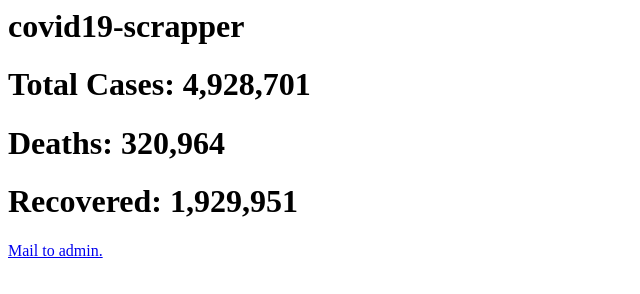
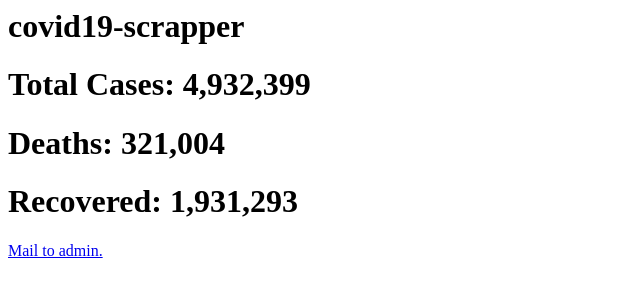
Before and after one commit to vivekascoder/covid, a plain HTML site: page index.html in a window 1280 px wide. Shown: the full height of the page, 0-640 px from the left. Drawn offline with Linux system fonts and the light colour scheme.

Commit message:
Updated!

```diff
--- a/index.html
+++ b/index.html
@@ -1,6 +1,6 @@
 
-<h1>covid19-scrapper</h1>
-<h1>Total Cases: 4,928,701</h1>
-<h1>Deaths: 320,964</h1>
-<h1>Recovered: 1,929,951</h1>
-<a href="mailto:vivekascoder@gmail.com">Mail to admin.</a>
+    <h1>covid19-scrapper</h1>
+    <h1>Total Cases: 4,932,399</h1>
+    <h1>Deaths: 321,004</h1>
+    <h1>Recovered: 1,931,293</h1>
+    <a href="mailto:vivekascoder@gmail.com">Mail to admin.</a>
```
